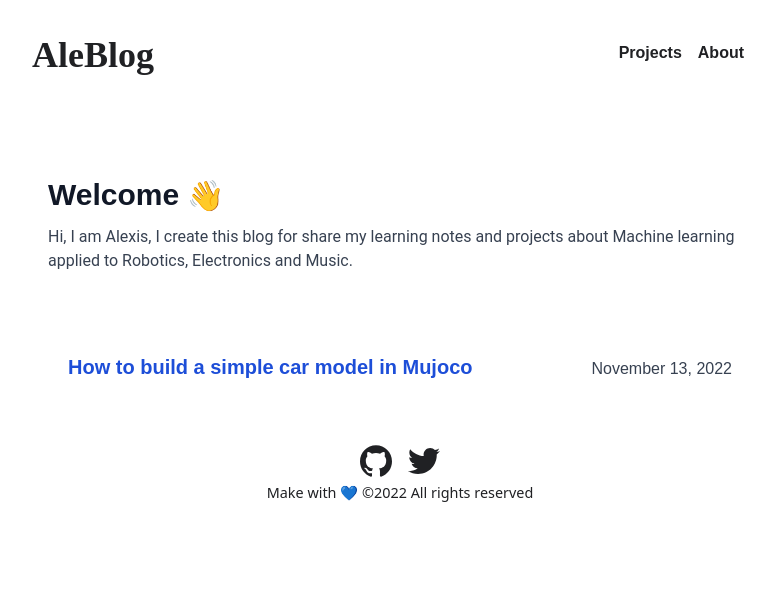
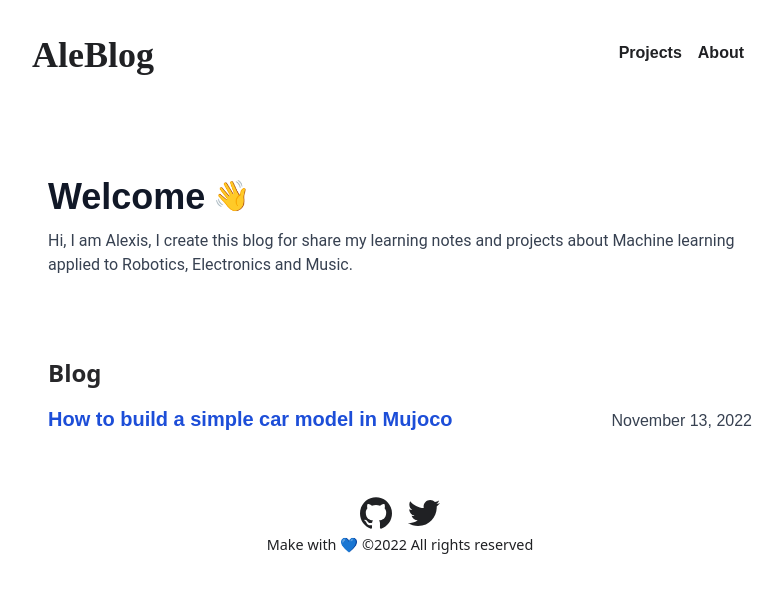
Before and after one commit to alefram/Alefram.github.io, a Next.js app: page / in a window 1280 px wide. Shown: the top 592 px of the page, without its empty margins (240-1022 px from the left). Built offline with nearby package versions, Linux system fonts and the light colour scheme; a web font is replaced by a local one.

Commit message:
update about text

```diff
--- a/components/Post.jsx
+++ b/components/Post.jsx
@@ -4,7 +4,7 @@ import Date from './Date';
 const Post = ({date,title,id}) => {
     return (
         <>
-            <div className="flex justify-between px-5">
+            <div className="flex justify-between">
                 <Link href={`/posts/${id}`}>
                     <a
                         className=" font-bold font-nunito
--- a/pages/About.jsx
+++ b/pages/About.jsx
@@ -71,7 +71,7 @@ const About = () => {
 
                 <div className="p-4 mt-5">
                     <h1
-                        className=" text-supertext text-2xl font-bold
+                        className=" text-blue-700 text-2xl font-bold
                         text-center font-nunito">
                         Also you can Find me On
                     </h1>
--- a/pages/index.jsx
+++ b/pages/index.jsx
@@ -41,7 +41,7 @@ export default function Home ({allPostsData}) {
             <main className="mx-auto md:px-8 lg:max-w-screen-md pt-10">
                 <div className="flex pt-5 w-full">
                     <h1 className="text-gray-900 font-bold font-nunito
-                     py-3 pr-2 ml-3 text-2xl md:ml-0 md:text-3xl">
+                     py-3 pr-2 ml-3 text-2xl md:ml-0 md:text-4xl">
                         Welcome
                     </h1>
                     <p className='text-2xl md:text-3xl py-3'>&#128075;</p>
@@ -52,7 +52,12 @@ export default function Home ({allPostsData}) {
                     Electronics and Music.
                 </p>
                 <div className="mt-20">
-                    <ul>
+
+                    <h1 className='font-bold font-sans text-zinc-800 text-lg lg:text-2xl'>
+                        Blog
+                    </h1>
+
+                    <ul className='mt-4'>
                         {allPostsData.map(({ id, date, title }) => (
                             <li key={id}>
                                 <Post
--- a/pages/posts/[id].jsx
+++ b/pages/posts/[id].jsx
@@ -28,13 +28,13 @@ const Post = ({postData}) => {
             </Head>
 
             <Navbar/>
-            <main className="container mx-auto px-5 lg:max-w-screen-md">
+            <main className="container mx-auto px-5 lg:max-w-screen-md mt-10">
                 <div>
                     <h1
-                        className="text-5xl text-supertext font-bebasNue">
-                        {postData.id}
+                        className=" text-lg font-sans font-bold text-supertext md:text-2xl lg:text-3xl">
+                        {postData.title}
                     </h1>
-                    <small className="mt-1 text-base text-gray-400">
+                    <small className="mt-1 text-gray-500 md:text-lg">
                         <Date dateString={postData.date}/>
                     </small>
                 </div>
```
Also changed, not shown: _posts/how_to_build_a_simple_car_in_mujoco.md (renamed from _posts/text.md).
